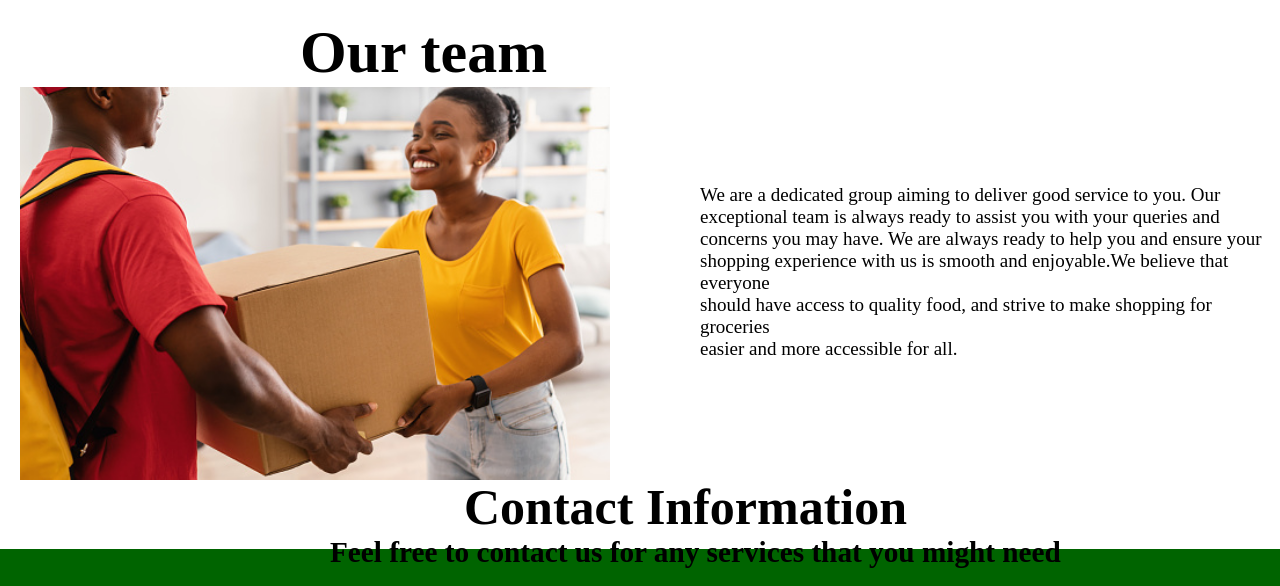
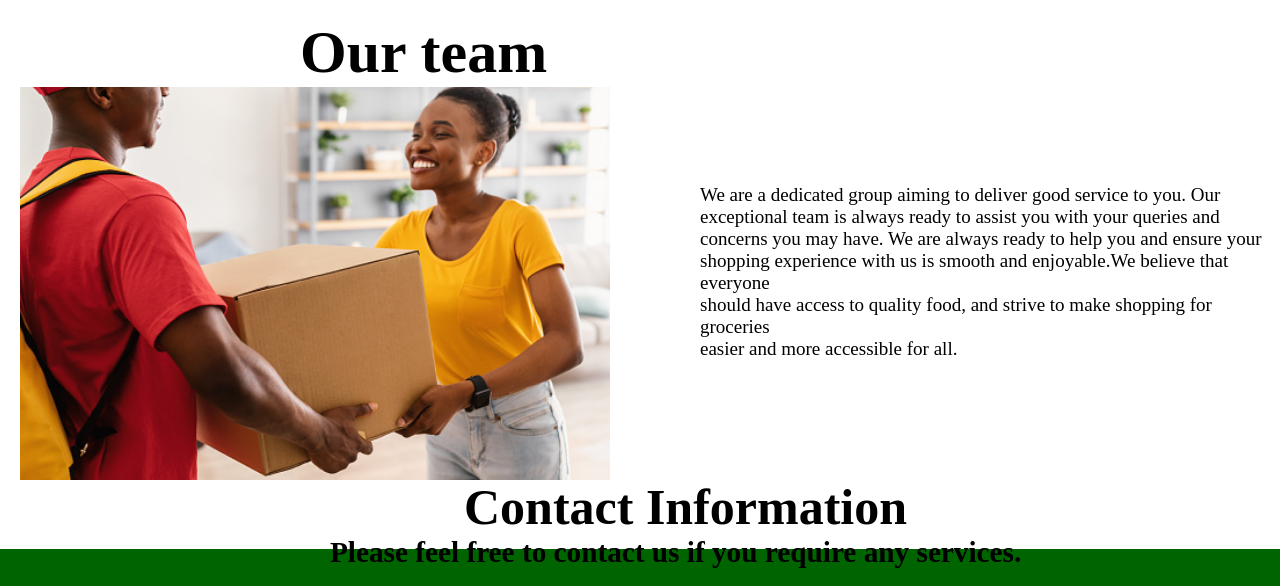
Before and after one commit to Annetjepkorirr/Info-Website-Backend, a plain HTML site: page index.html in a window 1280 px wide. Shown: the part 1434-2020 px from the top of the page. Drawn offline with Linux system fonts and the light colour scheme.

Commit message:
changes made on index.html

```diff
--- a/index.html
+++ b/index.html
@@ -97,7 +97,7 @@ Join us on our mission to transform the way you shop for fresh produce</p>
     <img src="image/Basket.png" alt="" height="80">
     <div class="reach">
         <h1 id="Contact">Contact Information</h1>
-        <h3 class="info-subtittle">Feel free to contact us for any services that you might need</h3>
+        <h3 class="info-subtittle">Please feel free to contact us if you require any services.</h3>
        </div>
        <!-- body section end -->
 
```
